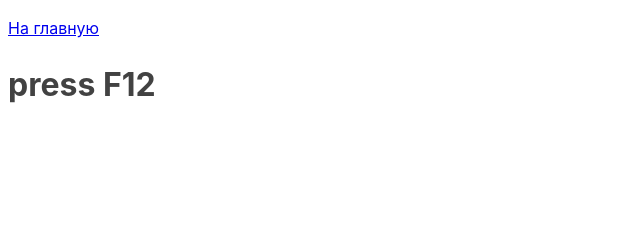
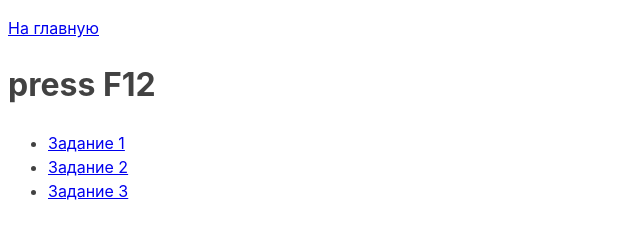
Before and after one commit to polygor1/goit-js-hw-11-promisification, a plain HTML site: page task-01.html in a window 1280 px wide. Shown: the whole page, without its empty margins (0-640 px from the left). Drawn offline with Linux system fonts and the light colour scheme.

Commit message:
final edition

```diff
--- a/task-01.html
+++ b/task-01.html
@@ -22,6 +22,12 @@
   <p><a href="index.html">На главную</a></p>
 
   <h1>press F12</h1>
+
+  <ul>
+    <li><a href="task-01.html">Задание 1</a></li>
+    <li><a href="task-02.html">Задание 2</a></li>
+    <li><a href="task-03.html">Задание 3</a></li>
+  </ul>
   <script src="js/task-1.js" type="module"></script>
 </body>
 
```
Also changed, not shown: task-02.html (+6 -0 lines), task-03.html (+6 -0 lines).
